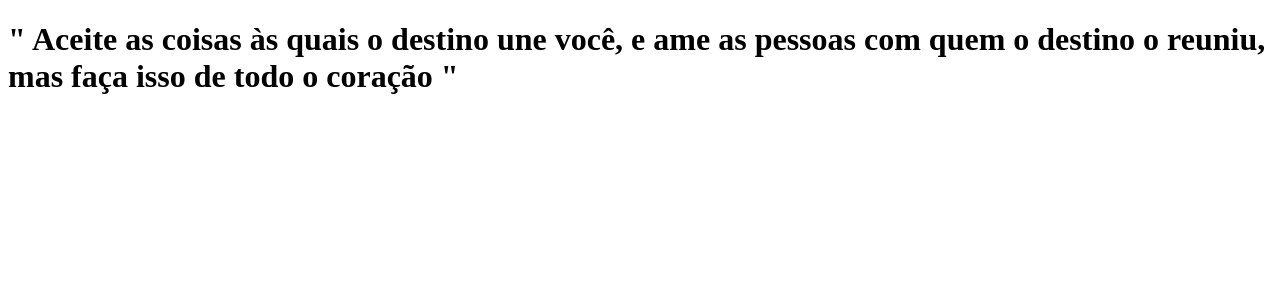
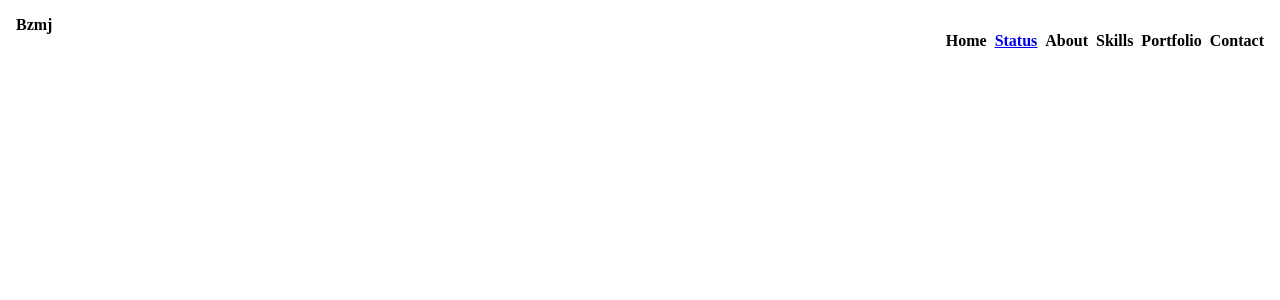
Before and after one commit to bozomj/clone-tabnews, a Next.js app: page / in a window 1280 px wide. Shown: the top 300 px of the page. Built offline with nearby package versions, Linux system fonts and the light colour scheme.

Commit message:
build: install next-connect

```diff
--- a/package.json
+++ b/package.json
@@ -28,6 +28,7 @@
     "dotenv": "^16.4.4",
     "dotenv-expand": "^11.0.6",
     "next": "^13.1.6",
+    "next-connect": "1.0.0",
     "node-pg-migrate": "^6.2.2",
     "pg": "^8.11.3",
     "react": "^18.2.0",
--- /dev/null
+++ b/pages/__app.js
@@ -0,0 +1,6 @@
+import Home from "pages";
+import "../styles/globals.css";
+
+export default function MyApp({ Componet, pagesProps }) {
+  return <Home />;
+}
--- a/pages/api/v1/migrations/index.js
+++ b/pages/api/v1/migrations/index.js
@@ -3,6 +3,7 @@ import { resolve } from "node:path";
 import database from "infra/database.js";
 
 export default async function migrations(request, response) {
+  // const allowedMethods = ["GET", "POST"];
   const valueDryRun = checkMethod(request.method);
   if (valueDryRun === null) {
     return await response.status(405).json({
--- a/pages/index.js
+++ b/pages/index.js
@@ -1,12 +1,35 @@
+import styles from "../styles/header.module.css";
+
 function Home() {
   return (
-    <di>
-      <h1>
-        &quot; Aceite as coisas às quais o destino une você, e ame as pessoas
-        com quem o destino o reuniu, mas faça isso de todo o coração &quot;
-      </h1>
-    </di>
+    <>
+      <Header />
+    </>
   );
 }
 
 export default Home;
+
+function Header() {
+  return (
+    <>
+      <nav className={styles.header}>
+        <div>
+          <a>Bzmj</a>
+        </div>
+        <div>
+          <ul>
+            <li>Home</li>
+            <li>
+              <a href="/status">Status</a>
+            </li>
+            <li>About</li>
+            <li>Skills</li>
+            <li>Portfolio</li>
+            <li>Contact</li>
+          </ul>
+        </div>
+      </nav>
+    </>
+  );
+}
--- /dev/null
+++ b/styles/globals.css
@@ -0,0 +1,10 @@
+* {
+    padding: 0;
+    margin: 0;
+    box-sizing: border-box;
+    font-family: Helvetica;
+}
+
+body{
+    background-color: rgb(39, 38, 61);
+}
--- /dev/null
+++ b/styles/header.module.css
@@ -0,0 +1,19 @@
+.header {
+    display: flex;
+    justify-content: space-between;
+    padding: 0.5em;
+    /* color: white; */
+    font-weight: bold;
+
+}
+.header div{
+
+}
+.header ul {
+    display: flex;
+    text-decoration: none;
+    list-style: none;
+    gap: 0.5em;
+
+
+}
```
Also changed, not shown: 2 other files (tests, documents, lock files or other folders).
